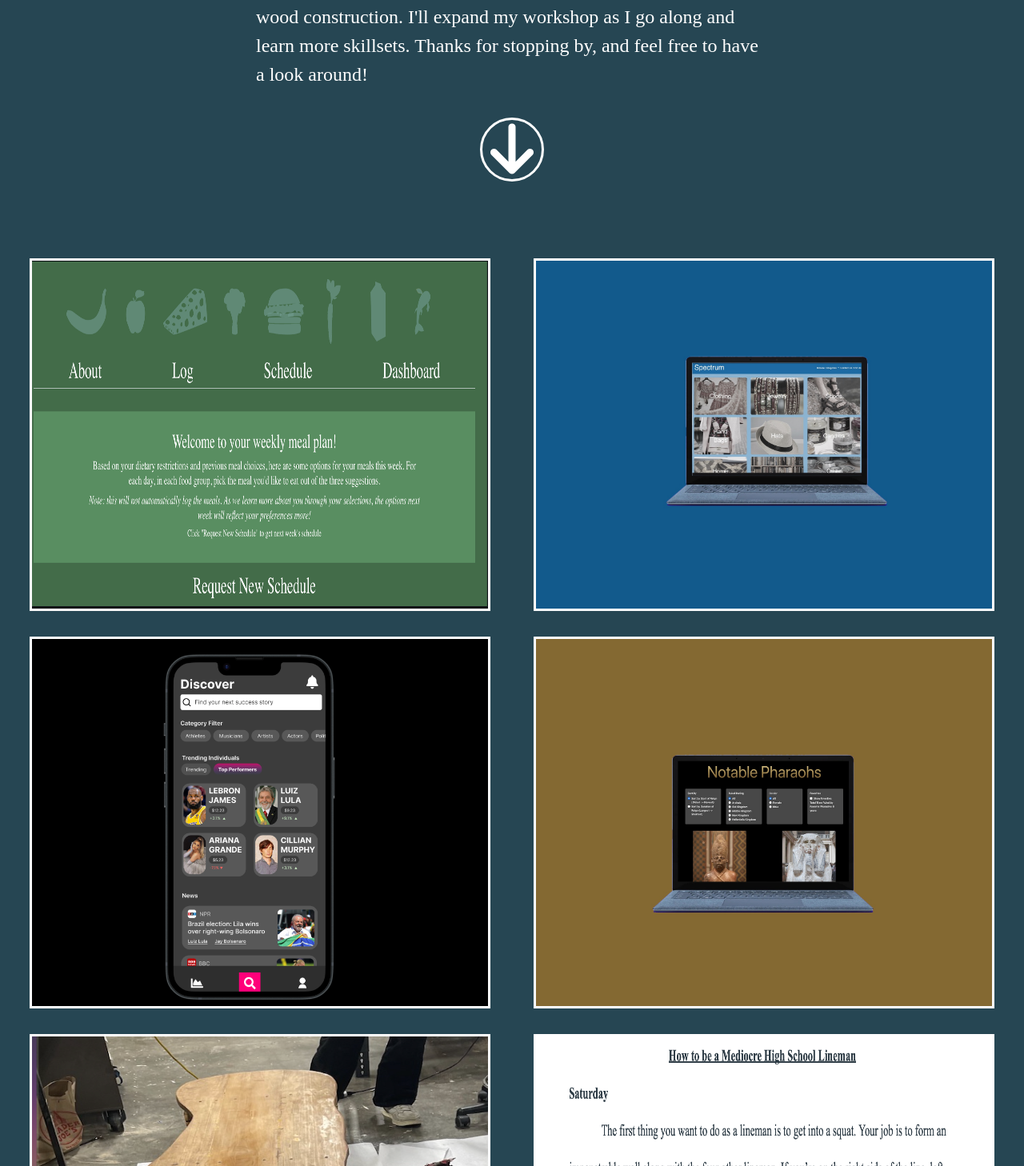
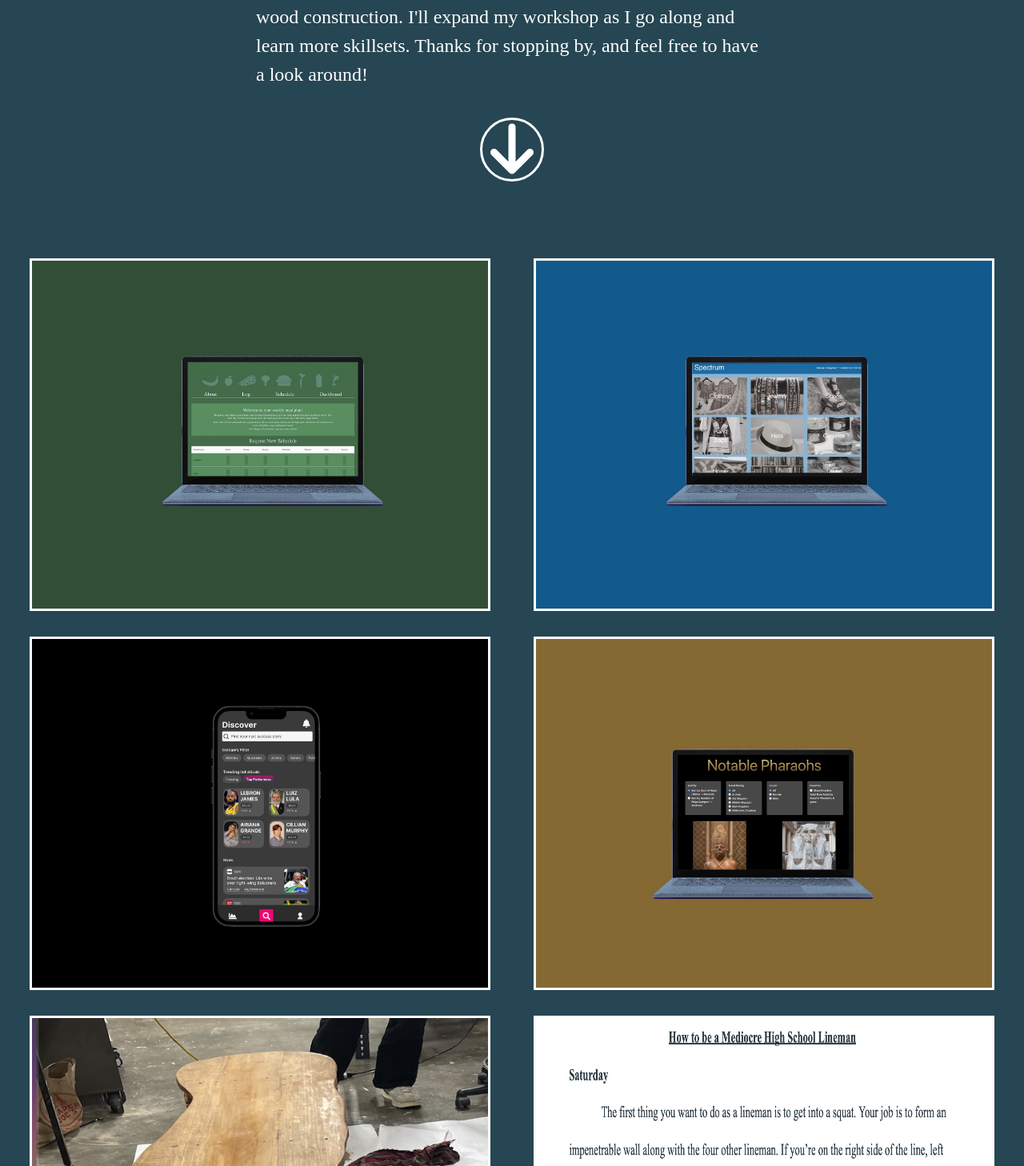
Before and after one commit to hastyskunk127/Portfolio, a React (Create React App) app: page /Portfolio in a window 1280 px wide. Shown: the part 508-1966 px from the top of the page at 80% size. Built offline with nearby package versions, Linux system fonts and the light colour scheme.

Commit message:
Update HomePage.js

```diff
--- a/src/components/HomePage.js
+++ b/src/components/HomePage.js
@@ -14,9 +14,9 @@ function HomePage() {
         <h1 className="ProjectTitle">HASTYSKUNK127'S WORKSHOP <i className="fa-solid fa-hammer"></i></h1>
         <AboutPage/>
         <div id="projects" className="Projects">
-            <ProjectCard className="ProjectCard" img={"images/Maps.png"} title={"Chomp"} to={"/Portfolio/Chomp"} description={chompDescription}/>
+            <ProjectCard className="ProjectCard" img={"images/chomp.jpeg"} title={"Chomp"} to={"/Portfolio/Chomp"} description={chompDescription}/>
             <ProjectCard className="ProjectCard" img={"images/spectrum.jpeg"} title={"Responsive"} to={"/Portfolio/Responsive"} link description={responsiveDescription}/>
-            <ProjectCard className="ProjectCard" img={"images/Iterative.png"} title={"Iterative"} to={"/Portfolio/Iterative"} description={iterativeDescription}/>
+            <ProjectCard className="ProjectCard" img={"images/phone.jpeg"} title={"Iterative"} to={"/Portfolio/Iterative"} description={iterativeDescription}/>
             <ProjectCard className="ProjectCard" img={"images/pharoah.jpeg"} title={"Development"} to={"/Portfolio/Development"} description={developmentDescription}/>
             <ProjectCard className="ProjectCard" img={"images/Bench.png"} title={"Woodworks"} to={"/Portfolio/"} description={woodworksDescription}/>
             <ProjectCard className="ProjectCard" img={"images/CNF.png"} title={"Creative Writing"} to={"/Portfolio/"} description={writingDescription}/>
```
